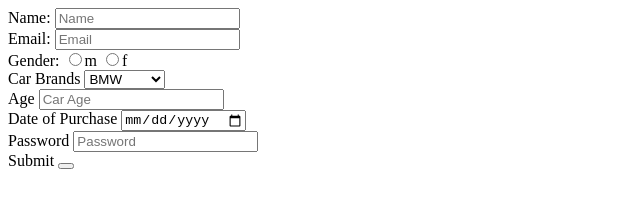
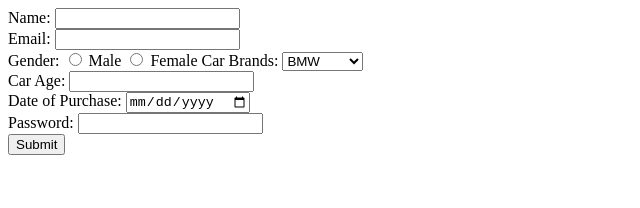
Before and after one commit to acciojob/car-insurance-form-dharshanim, a website: page main.html in a window 1280 px wide. Shown: the whole page, without its empty margins (0-640 px from the left). Drawn offline with Linux system fonts and the light colour scheme.

Commit message:
created a submission

```diff
--- a/main.html
+++ b/main.html
@@ -3,44 +3,41 @@
 <html>
 
 <head>
-	<link rel="stylesheet" href="styles.css">
+ <link rel="stylesheet" href="styles.css">
 </head>
 
 <body>
-	<!-- the entire body must be written by student -->
-	<form method="post">
-		<label for="name">Name:</label>
-		<input type="text"placeholder="Name" id="name" required>
-		<br>
-		<label for="email">Email:</label>
-		<input type="email" placeholder="Email" id="email" required>
-		<br>
-		<label for="Gender">Gender:</label>
-		<input type="radio" name="gender" required>m
-		<input type="radio" name="gender" required>f
-		<br>
-		<label for="cars">Car Brands</label>
-		<select id="cars">
-			<option>BMW</option>
-			<option>Audi</option>
-			<option>Mercedez</option>
-		</select>
-		<br>
-		<label for="carage">Age</label>
-		<input type="number" placeholder="Car Age" id="carage" required>
-		<br>
-		<label for="dop">Date of Purchase</label>
-		<input type="date" id="dop" required>
-		<br>
-		<label for="password">Password</label>
-		<input type="password" id="password" placeholder="Password" required>
-		<br>
-		<label for="">Submit</label>
-		<button type="submit">
-			<form>
+ <!-- the entire body must be written by student -->
     <script type="text/javascript" src="./script.js">
 </script>
 
-</body>
+<form action="/submit" method="post">
+        <label for="name">Name:</label>
+        <input type="text" id="name" name="name" required><br>
 
-</html>
+        <label for="email">Email:</label>
+        <input type="email" id="email" name="email" required><br>
+
+        <label>Gender:</label>
+        <input type="radio" id="male" name="gender" value="male" required>
+        <label for="male">Male</label>
+        <input type="radio" id="female" name="gender" value="female" required>
+        <label for="female">Female</label>
+        <label for="cars">Car Brands:</label>
+        <select id="cars" name="cars">
+            <option value="BMW">BMW</option>
+            <option value="Audi">Audi</option>
+            <option value="Mercedes">Mercedes</option>
+        </select><br>
+
+        <label for="carage">Car Age:</label>
+        <input type="number" id="carage" name="carage" required><br>
+
+        <label for="dop">Date of Purchase:</label>
+        <input type="date" id="dop" name="dop" required><br>
+
+        <label for="password">Password:</label>
+        <input type="password" id="password" name="password" required><br>
+
+        <button type="submit">Submit</button>
+    </form>
```
